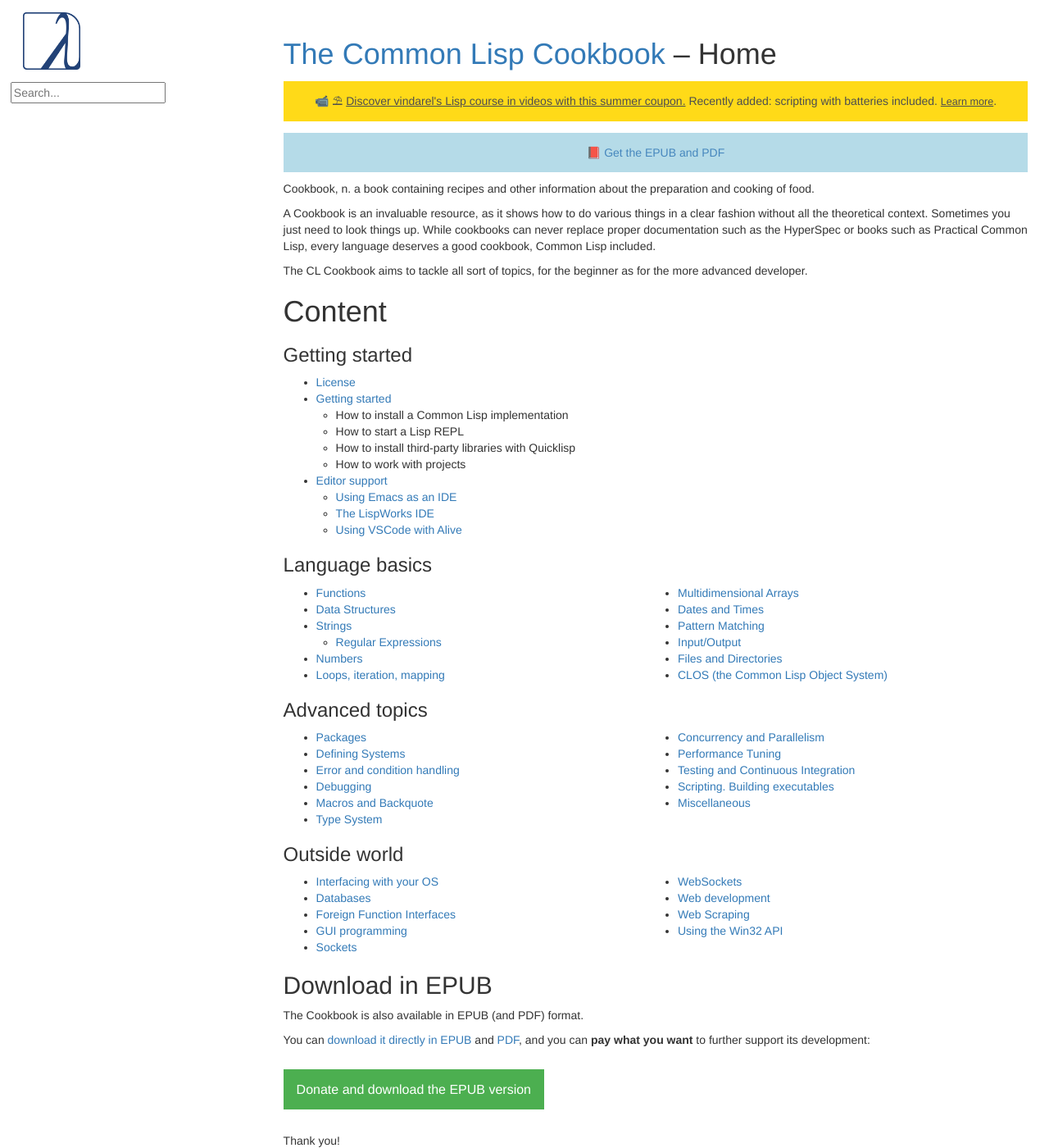
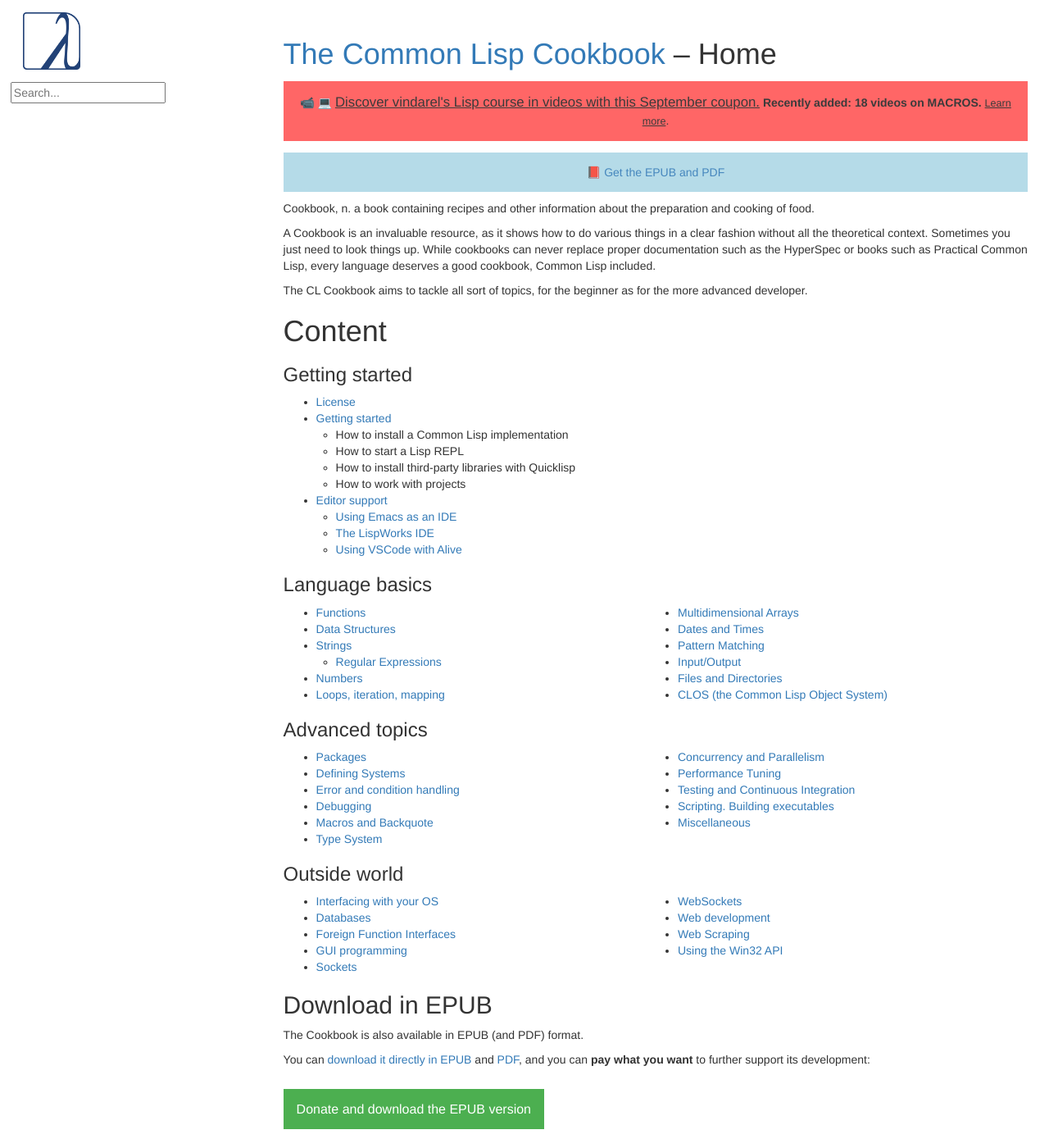
Before and after one commit to LispCookbook/cl-cookbook, a Jekyll site: the page built from index.md, in a window 1280 px wide and 1400 px high. Shown: the whole window at 82% size. Built offline with Jekyll 4.4.1, drawn with Linux system fonts in a browser that asks for light colours.

Commit message:
banner: update (macros videos)
thanks!

```diff
--- a/_layouts/chapter.html
+++ b/_layouts/chapter.html
@@ -4,7 +4,12 @@
 
   <!-- Announcement we can keep for 1 month or more. I remove it and re-add it from time to time. -->
   <p class="announce">
-   📹 ⛱ <a href="https://www.udemy.com/course/common-lisp-programming/?couponCode=SUNNYLISP2023" title="This course is under a paywall on the Udemy platform. Several videos are freely available so you can judge before diving in. vindarel is (I am) the main contributor to this Cookbook."> Discover vindarel's Lisp course in videos with this summer coupon.</a> Recently added: scripting with batteries included. <a style="font-size: 90%" href="https://github.com/vindarel/common-lisp-course-in-videos/">Learn more</a>.
+    📹 💻
+    <a style="font-size: 120%" href="https://www.udemy.com/course/common-lisp-programming/?couponCode=LISPMACROSPOWER" title="This course is under a paywall on the Udemy platform. Several videos are freely available so you can judge before diving in. vindarel is (I am) the main contributor to this Cookbook."> Discover vindarel's Lisp course in videos with this September coupon.</a>
+        <strong>
+          Recently added: 18 videos on MACROS.
+    </strong>
+    <a style="font-size: 90%" href="https://github.com/vindarel/common-lisp-course-in-videos/">Learn more</a>.
   </p>
   <p class="announce-neutral">
    📕 <a href="/cl-cookbook/#download-in-epub">Get the EPUB and PDF</a>
--- a/assets/style.scss
+++ b/assets/style.scss
@@ -162,12 +162,12 @@
     // background-color: #8dd090;
     padding: 1em;
     text-align: center;
-    opacity: 0.9;
 
     // Orange announce:
     // background-color: #f48224;
     // color: white;
-    background-color: gold;
+    // background-color: gold;
+    background-color: rgba(255, 0, 0, 0.6);;
     color: #3b3b3b;
     margin: 1em 0 1em 0;
 }
```
